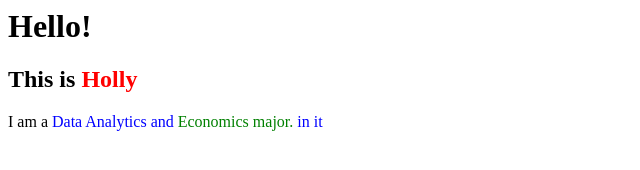
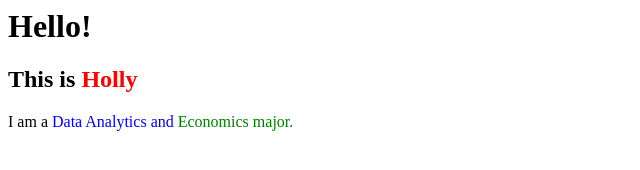
Before and after one commit to HollyDuong/hollyduong.github.io, a plain HTML site: page index.html in a window 1280 px wide. Shown: the full height of the page, 0-640 px from the left. Drawn offline with Linux system fonts and the light colour scheme.

Commit message:
Update index.html

```diff
--- a/index.html
+++ b/index.html
@@ -11,7 +11,7 @@
     <div>
       <h1>Hello!</h1>
       <h2>This is <span class="red">Holly</h2>
-      <p>I am a <span class="blue">Data Analytics and <span class="green">Economics major.</span> in it</p>
+      <p>I am a <span class="blue">Data Analytics and <span class="green">Economics major.</span></p>
     </div>
   </body>
 </html>
```
